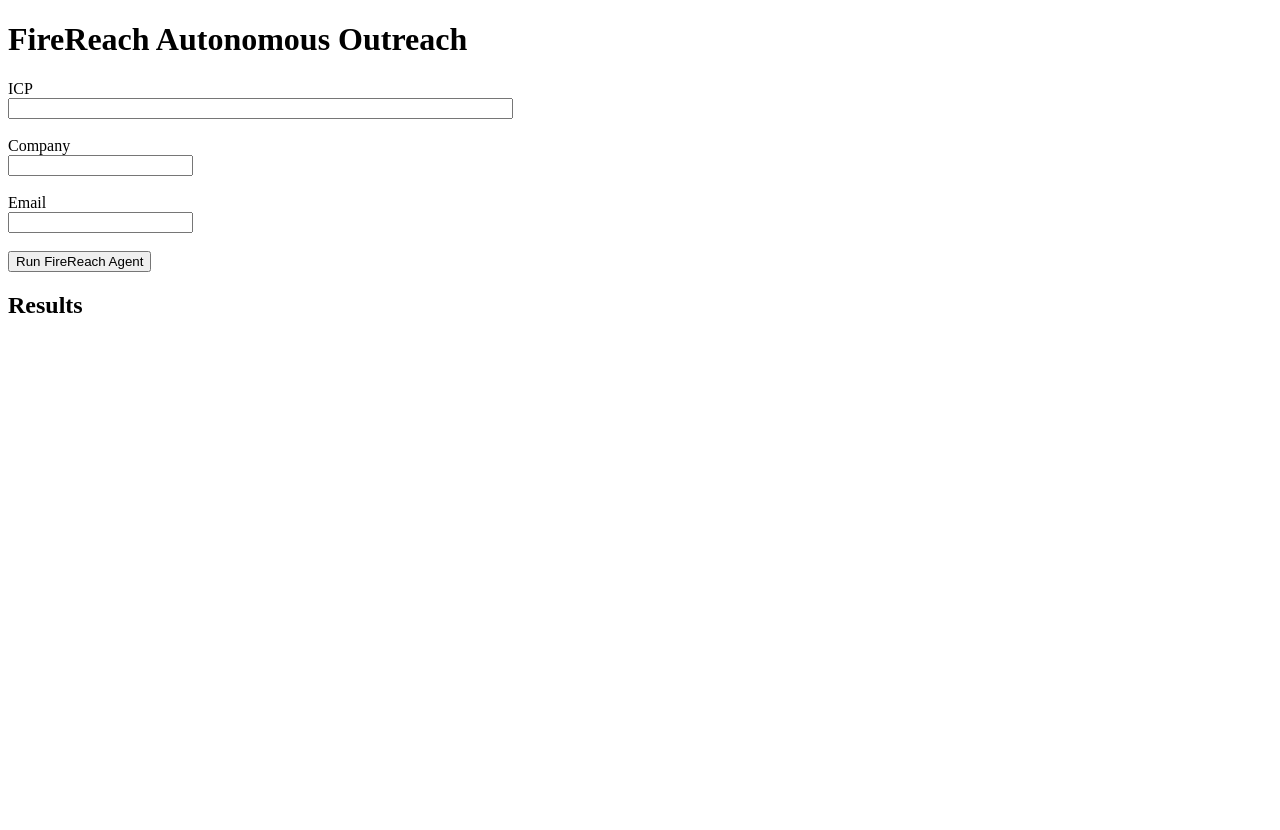
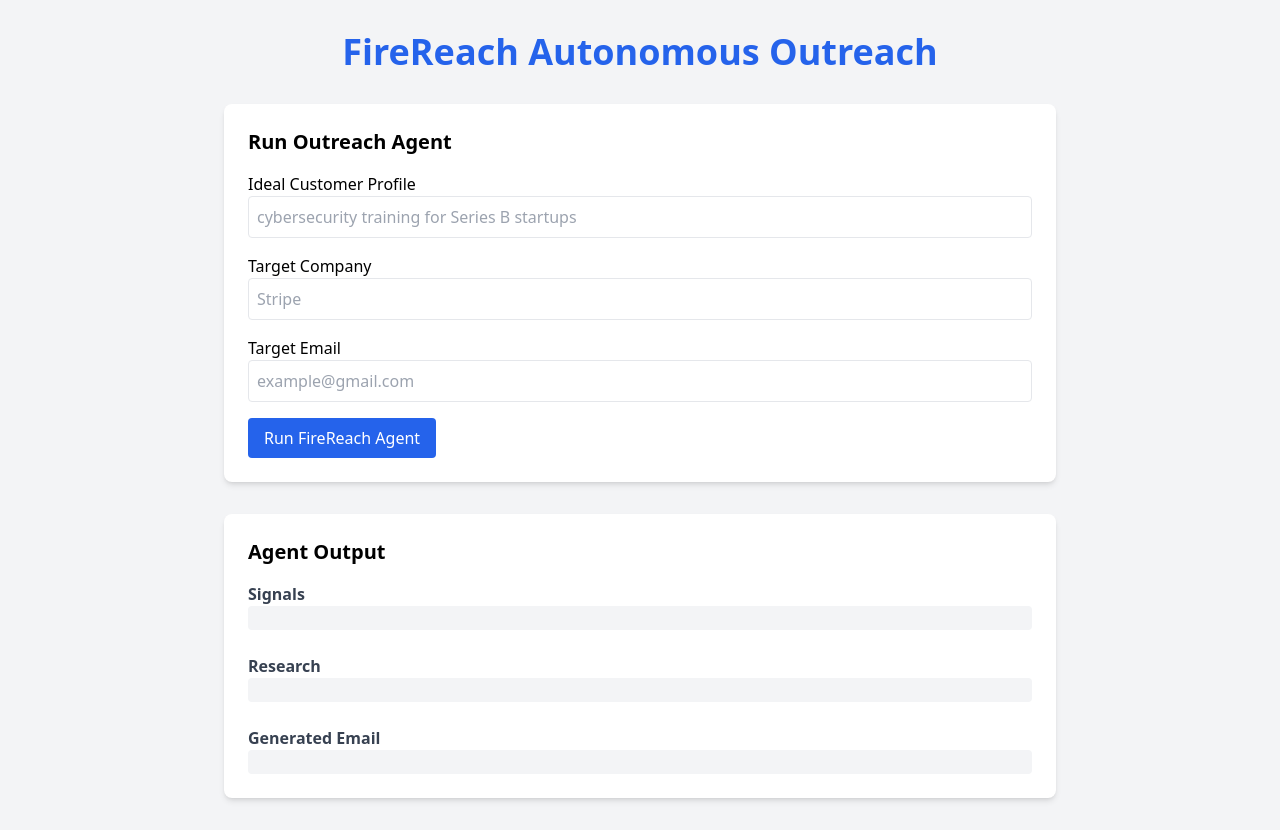
Before and after one commit to arpitvirk07/firereach-agent, a plain HTML site: page index.html in a window 1280 px wide. Before the commit the page ends 800 px from the top, so only its background shows below. Drawn offline with nearby package versions, Linux system fonts and the light colour scheme.

Commit message:
Update index.html

```diff
--- a/index.html
+++ b/index.html
@@ -1,27 +1,85 @@
 <!DOCTYPE html>
-<html>
+<html lang="en">
+
 <head>
+<meta charset="UTF-8">
 <title>FireReach Agent</title>
+
+<script src="https://cdn.tailwindcss.com"></script>
+
 </head>
 
-<body>
+<body class="bg-gray-100 min-h-screen">
 
-<h1>FireReach Autonomous Outreach</h1>
+<div class="max-w-4xl mx-auto p-8">
 
-<label>ICP</label><br>
-<input id="icp" size="60"><br><br>
+<h1 class="text-4xl font-bold text-center text-blue-600 mb-8">
+FireReach Autonomous Outreach
+</h1>
 
-<label>Company</label><br>
-<input id="company"><br><br>
+<div class="bg-white p-6 rounded-lg shadow-md">
 
-<label>Email</label><br>
-<input id="email"><br><br>
+<h2 class="text-xl font-semibold mb-4">Run Outreach Agent</h2>
 
-<button onclick="runAgent()">Run FireReach Agent</button>
+<div class="space-y-4">
 
-<h2>Results</h2>
+<div>
+<label class="block font-medium">Ideal Customer Profile</label>
+<input id="icp"
+class="w-full border rounded p-2"
+placeholder="cybersecurity training for Series B startups">
+</div>
 
-<pre id="output"></pre>
+<div>
+<label class="block font-medium">Target Company</label>
+<input id="company"
+class="w-full border rounded p-2"
+placeholder="Stripe">
+</div>
+
+<div>
+<label class="block font-medium">Target Email</label>
+<input id="email"
+class="w-full border rounded p-2"
+placeholder="example@gmail.com">
+</div>
+
+<button
+onclick="runAgent()"
+class="bg-blue-600 text-white px-4 py-2 rounded hover:bg-blue-700">
+Run FireReach Agent
+</button>
+
+</div>
+
+</div>
+
+<div class="mt-8 bg-white p-6 rounded-lg shadow-md">
+
+<h2 class="text-xl font-semibold mb-4">Agent Output</h2>
+
+<div class="space-y-6">
+
+<div>
+<h3 class="font-semibold text-gray-700">Signals</h3>
+<pre id="signals" class="bg-gray-100 p-3 rounded"></pre>
+</div>
+
+<div>
+<h3 class="font-semibold text-gray-700">Research</h3>
+<pre id="research" class="bg-gray-100 p-3 rounded"></pre>
+</div>
+
+<div>
+<h3 class="font-semibold text-gray-700">Generated Email</h3>
+<pre id="email_output" class="bg-gray-100 p-3 rounded"></pre>
+</div>
+
+</div>
+
+</div>
+
+</div>
 
 <script>
 
@@ -31,18 +89,19 @@
 let company = document.getElementById("company").value
 let email = document.getElementById("email").value
 
-let url = `/run-agent?icp=${icp}&company=${company}&email=${email}`
+let url = `/run-agent?icp=${encodeURIComponent(icp)}&company=${encodeURIComponent(company)}&email=${encodeURIComponent(email)}`
 
 let res = await fetch(url)
-
 let data = await res.json()
 
-document.getElementById("output").innerText =
-JSON.stringify(data,null,2)
+document.getElementById("signals").innerText = data.signals
+document.getElementById("research").innerText = data.research
+document.getElementById("email_output").innerText = data.email
 
 }
 
 </script>
 
 </body>
+
 </html>
```
